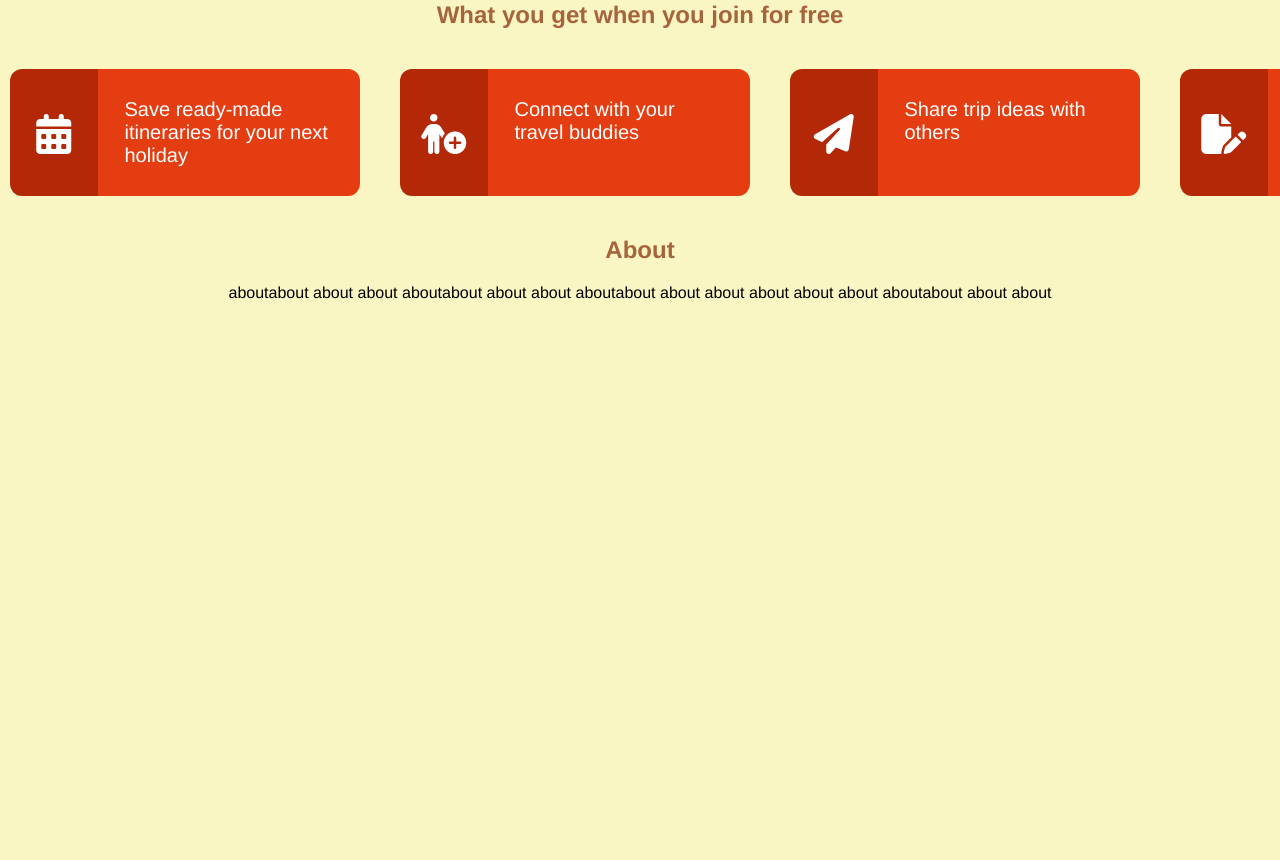
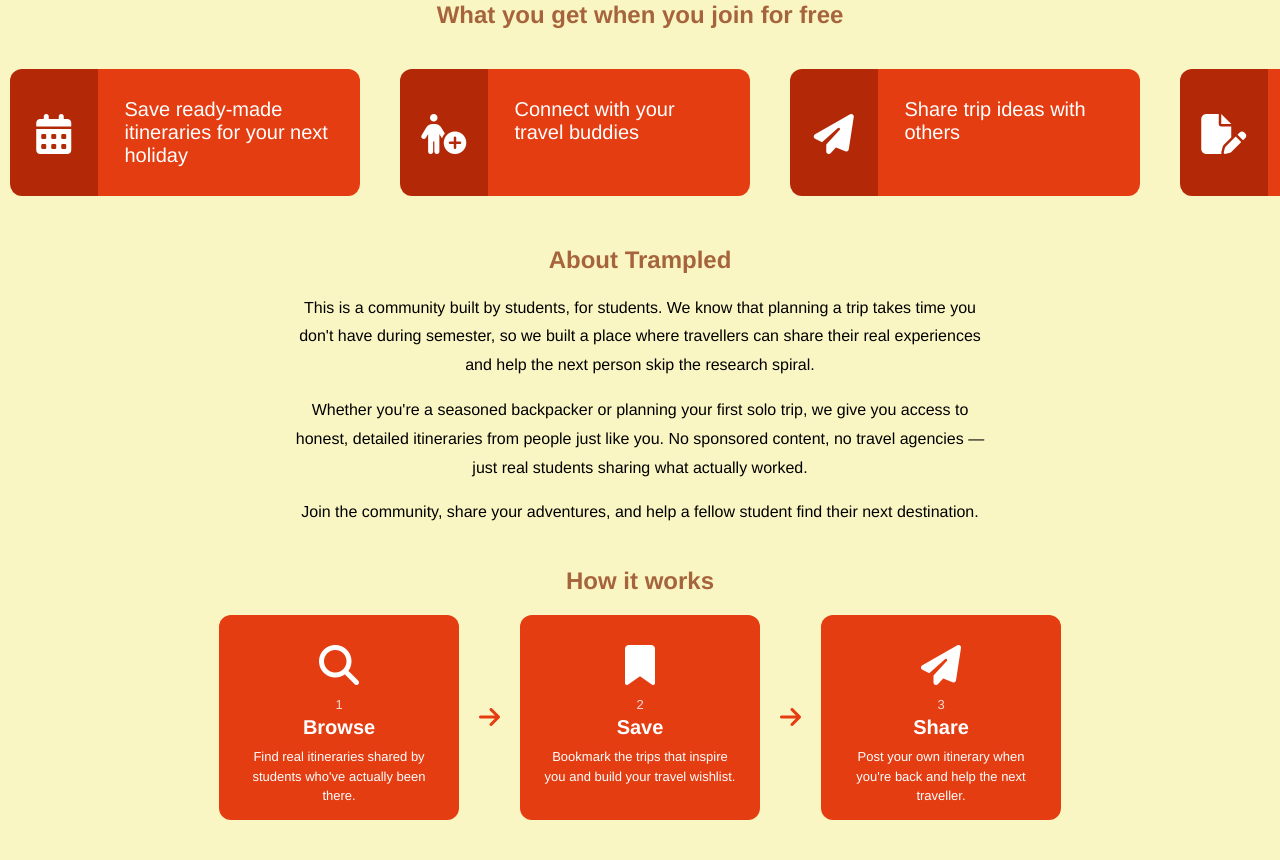
Before and after one commit to laura-camila-av/travel-social-media, a Flask app: page / in a window 1280 px wide; the page is wider, and only the part inside the window is pictured. Shown: the part 572-1432 px from the top of that part. Before the commit the page ends 871 px from the top of that part, so only its background shows below. Run offline with Flask 3, Linux system fonts and the light colour scheme.

Commit message:
Added about and how to sections to homepage

```diff
--- a/static/styles.css
+++ b/static/styles.css
@@ -93,7 +93,7 @@ h2 {
 
 .btn {
     width: 100%;
-      height: 50x;
+      height: 48px;
       color: #e43d12;
       border: 2px solid #e43d12;
       border-radius: 10px;
@@ -111,6 +111,69 @@ h2 {
 .btn:hover {
     background-color: #e43d12;
     color: #faf6c3;
+}
+
+.how-it-works {
+    margin: 40px 0;
+}
+
+.steps-container {
+    display: flex;
+    justify-content: center;
+    align-items: center;
+    gap: 20px;
+    margin-top: 20px;
+}
+
+.step {
+    background-color: #e43d12;
+    color: white;
+    border-radius: 12px;
+    padding: 30px 20px;
+    width: 200px;
+    height: 145px;
+    text-align: center;
+}
+
+.step i {
+    font-size: 40px;
+    margin-bottom: 12px;
+}
+
+.step-number {
+    font-size: 13px;
+    opacity: 0.8;
+    margin: 0;
+}
+
+.step-title {
+    font-size: 20px;
+    font-weight: bold;
+    margin: 4px 0 8px 0;
+}
+
+.step-desc {
+    font-size: 13px;
+    margin: 0;
+    line-height: 1.5;
+}
+
+.step-arrow {
+    font-size: 24px;
+    color: #e43d12;
+}
+
+.about-section {
+    max-width: 700px;
+    margin: 40px auto;
+    padding: 0 20px;
+}
+
+.about-text {
+    font-size: 16px;
+    line-height: 1.8;
+    margin-bottom: 16px;
+    color: black;
 }
 
 /*Homepage Styling END*/
--- a/templates/homepage.html
+++ b/templates/homepage.html
@@ -152,8 +152,51 @@
 
 </div>
 
-<h2>About</h2>
-<p> aboutabout about about aboutabout about about aboutabout about about about about about aboutabout about about </p>
+<div class="about-section">
+    <h2>About Trampled</h2>
+    <p class="about-text">
+        This is a community built by students, for students. We know that planning a trip takes
+        time you don't have during semester, so we built a place where travellers can share their real experiences
+        and help the next person skip the research spiral.
+    </p>
+    <p class="about-text">
+        Whether you're a seasoned backpacker or planning your first solo trip, we give you
+        access to honest, detailed itineraries from people just like you. No sponsored content,
+        no travel agencies — just real students sharing what actually worked.
+    </p>
+    <p class="about-text">
+        Join the community, share your adventures, and help a fellow student find their next destination.
+    </p>
+</div>
+<div class="how-it-works">
+    <h2>How it works</h2>
+    <div class="steps-container">
+        <div class="step">
+            <i class="fa-solid fa-magnifying-glass"></i>
+            <p class="step-number">1</p>
+            <p class="step-title">Browse</p>
+            <p class="step-desc">Find real itineraries shared by students who've actually been there.</p>
+        </div>
+        <div class="step-arrow">
+            <i class="fa-solid fa-arrow-right"></i>
+        </div>
+        <div class="step">
+            <i class="fa-solid fa-bookmark"></i>
+            <p class="step-number">2</p>
+            <p class="step-title">Save</p>
+            <p class="step-desc">Bookmark the trips that inspire you and build your travel wishlist.</p>
+        </div>
+        <div class="step-arrow">
+            <i class="fa-solid fa-arrow-right"></i>
+        </div>
+        <div class="step">
+            <i class="fa-solid fa-paper-plane"></i>
+            <p class="step-number">3</p>
+            <p class="step-title">Share</p>
+            <p class="step-desc">Post your own itinerary when you're back and help the next traveller.</p>
+        </div>
+    </div>
+</div>
 
 </body>
 
```
